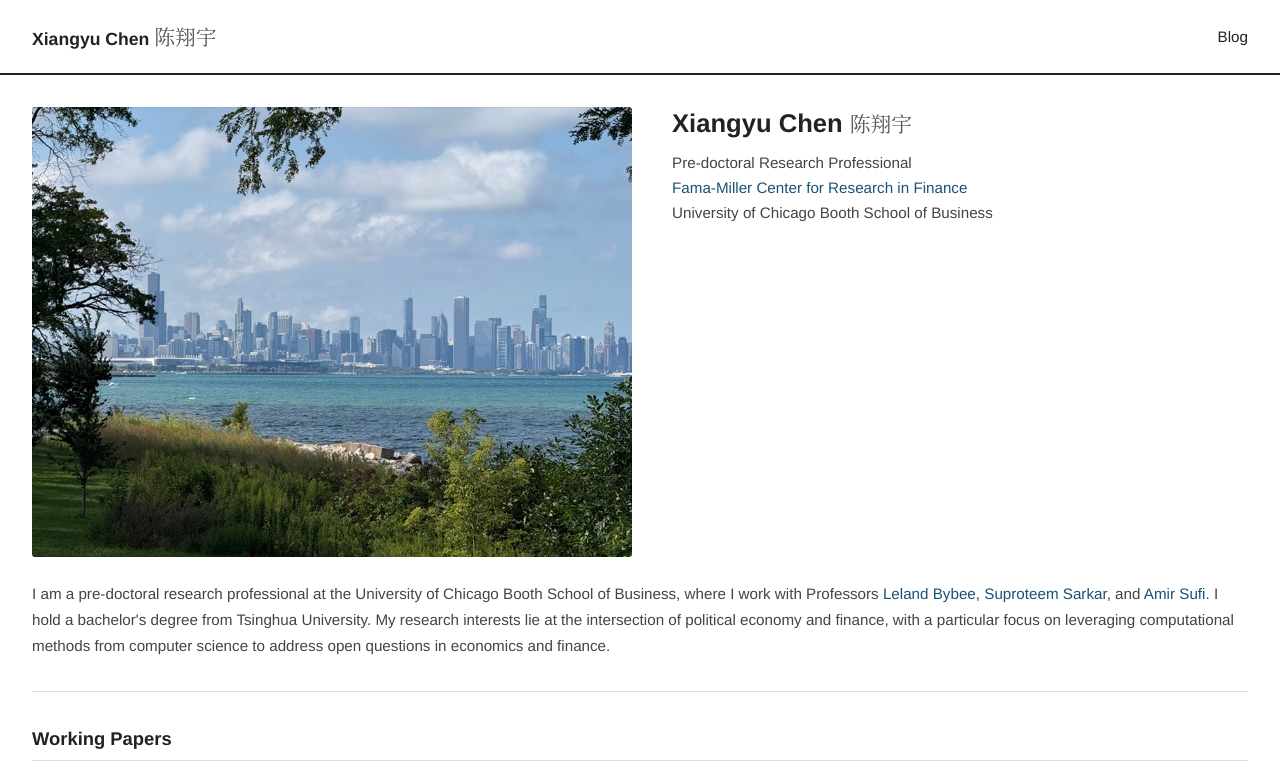
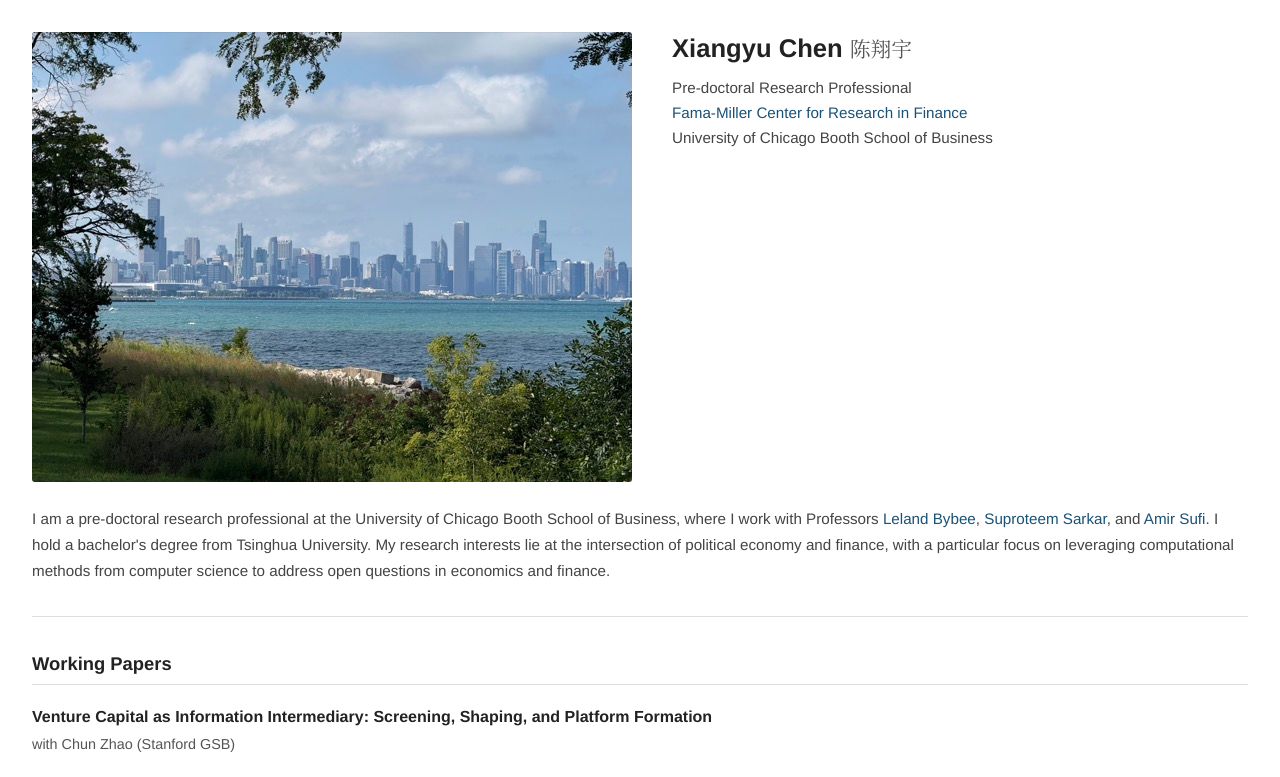
Before and after one commit to ChernXiangyu/chernxiangyu.github.io, a plain HTML site: page index.html in a window 1280 px wide. Shown: the top 777 px of the page. Drawn offline with Linux system fonts and the light colour scheme.

Commit message:
Remove header from homepage, keep Blog link in footer
Made-with: Cursor

```diff
--- a/index.html
+++ b/index.html
@@ -8,13 +8,6 @@
   <link rel="stylesheet" href="/css/style.css">
 </head>
 <body>
-  <header class="site-header">
-    <a href="/" class="site-title">Xiangyu Chen <span class="cn-name">陈翔宇</span></a>
-    <nav class="site-nav">
-      <a href="/blog/">Blog</a>
-    </nav>
-  </header>
-
   <main>
     <section class="hero">
       <div class="hero-photo">
@@ -71,7 +64,7 @@
   </main>
 
   <footer>
-    &copy; Xiangyu Chen
+    &copy; Xiangyu Chen · <a href="/blog/">Blog</a>
   </footer>
 </body>
 </html>
```
